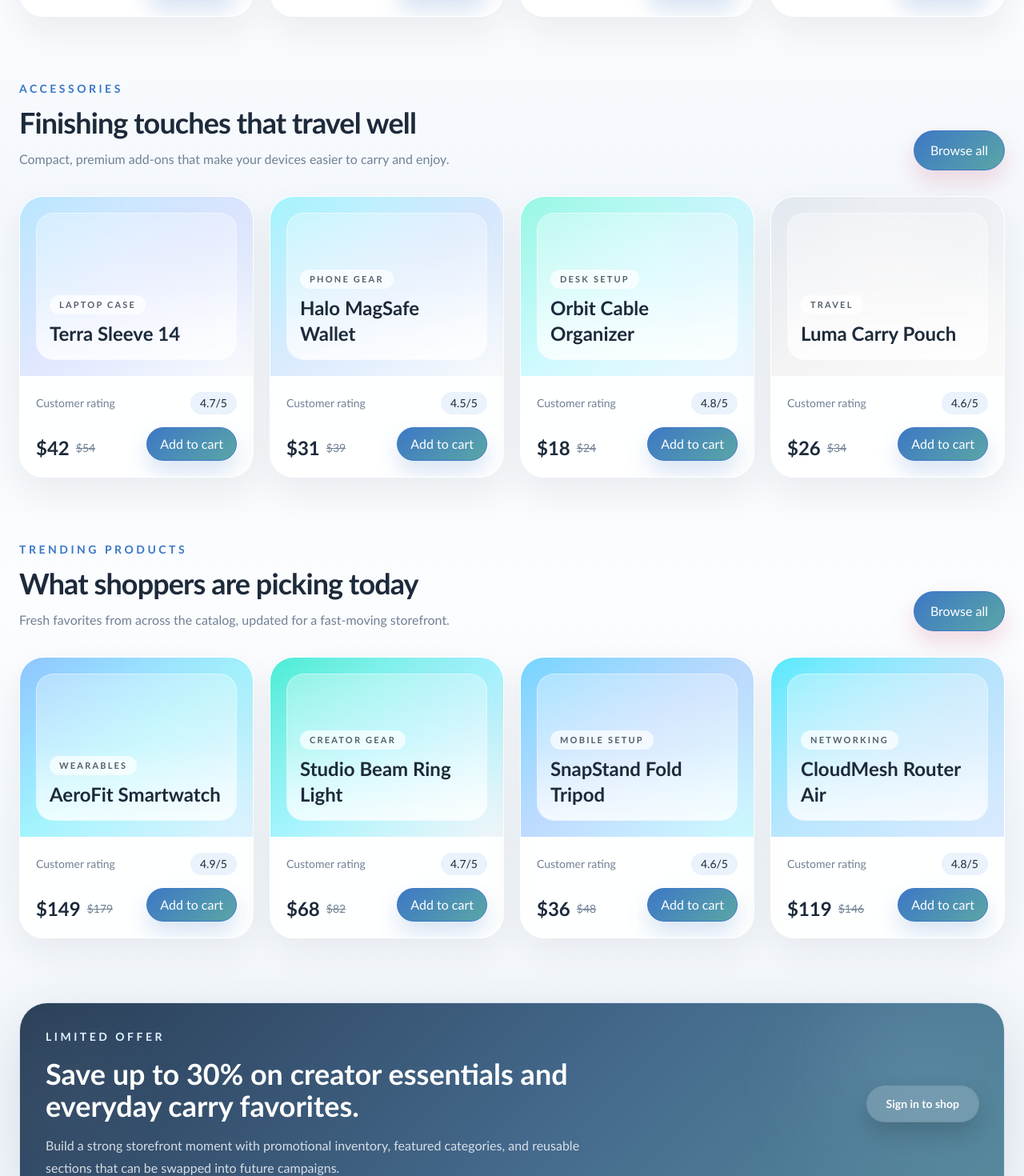
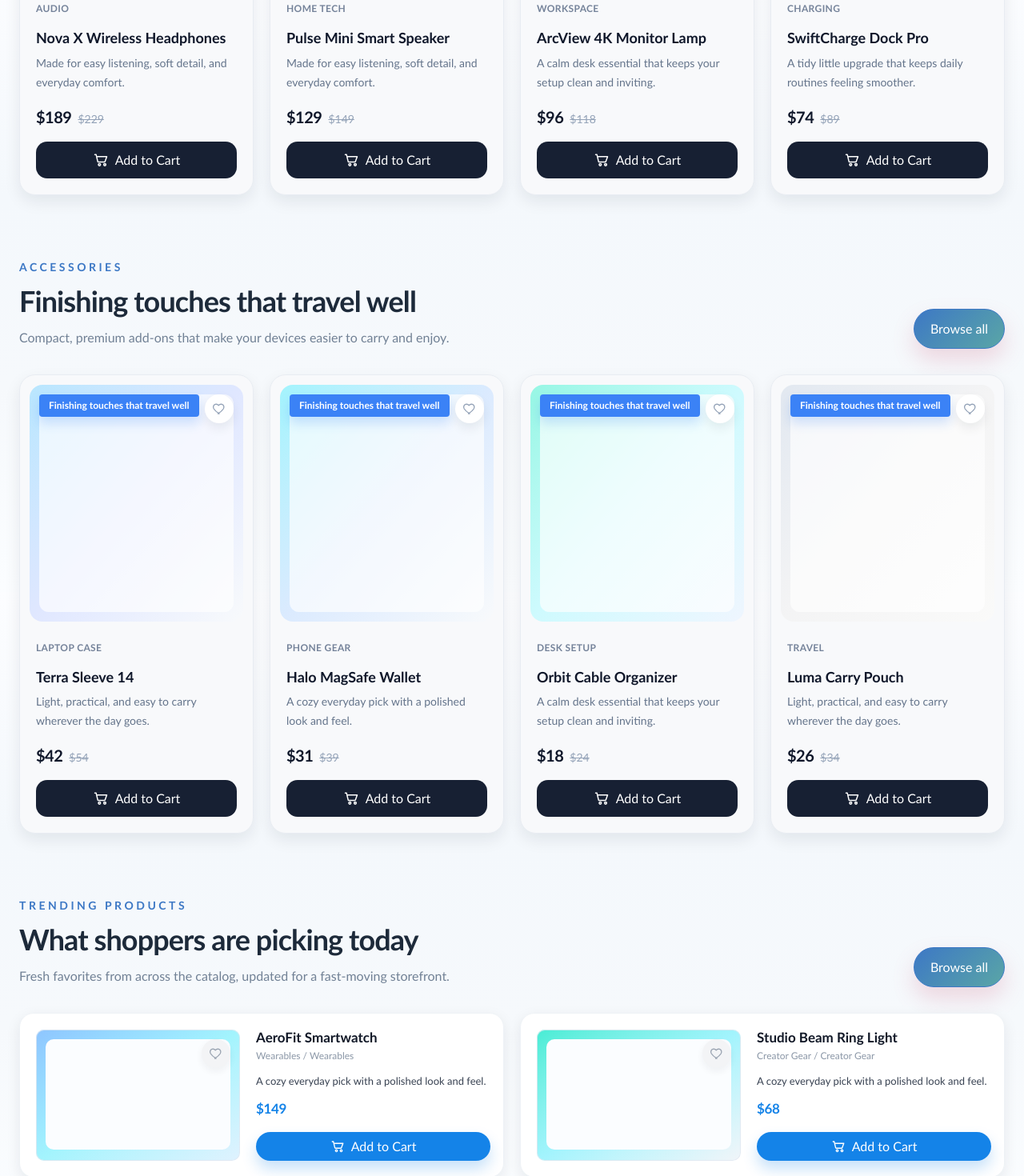
Before and after one commit to Aniksaha-ui/ecovani-revamp-frontend, a React (Vite) app: page / in a window 1280 px wide. Shown: the part 1660-3130 px from the top of the page at 80% size. Built offline with nearby package versions, Linux system fonts and the light colour scheme; no server answers.

Commit message:
product card & product section updated

```diff
--- a/src/features/home/api/homeApi.js
+++ b/src/features/home/api/homeApi.js
@@ -14,36 +14,6 @@ const HOME_ENDPOINTS = {
   categories: import.meta.env.VITE_HOME_CATEGORIES_ENDPOINT || 'users/categories',
   products: import.meta.env.VITE_HOME_PRODUCTS_ENDPOINT || 'users/products',
 }
-
-const HOME_COLLECTION_SEARCHES = [
-  {
-    id: 'electronics',
-    search: 'Electronics',
-    eyebrow: 'Electronics',
-    title: 'Smart upgrades for home and work',
-    description:
-      'Performance-first picks built to streamline your desk, studio, and commute.',
-    fallback: fallbackProductCollections[0],
-  },
-  {
-    id: 'accessories',
-    search: 'Accessories',
-    eyebrow: 'Accessories',
-    title: 'Finishing touches that travel well',
-    description:
-      'Compact, premium add-ons that make your devices easier to carry and enjoy.',
-    fallback: fallbackProductCollections[1],
-  },
-  {
-    id: 'trending',
-    search: 'Trending',
-    eyebrow: 'Trending Products',
-    title: 'What shoppers are picking today',
-    description:
-      'Fresh favorites from across the catalog, updated for a fast-moving storefront.',
-    fallback: fallbackProductCollections[2],
-  },
-]
 
 const cardAccents = [
   'from-sky-300 via-cyan-200 to-blue-50',
@@ -211,20 +181,78 @@ function normalizeCategory(item, index) {
   }
 }
 
-function normalizeCollection(config, products) {
-  return {
-    id: config.id,
-    eyebrow: config.eyebrow,
-    title: config.title,
-    description: config.description,
-    products: (products.length ? products : config.fallback.products).slice(0, 4),
+function titleCaseWords(value) {
+  return String(value)
+    .split(' ')
+    .filter(Boolean)
+    .map((word) => word.charAt(0).toUpperCase() + word.slice(1))
+    .join(' ')
+}
+
+function formatSectionLabel(sectionName) {
+  const normalized = String(sectionName || 'featured_products')
+    .replace(/[_-]+/g, ' ')
+    .trim()
+
+  if (!normalized) {
+    return 'Featured Products'
   }
+
+  if (normalized.toLowerCase() === 'trand product') {
+    return 'Trending Products'
+  }
+
+  return titleCaseWords(normalized)
+}
+
+function buildSectionDescription(sectionLabel, products) {
+  const categories = [...new Set(products.map((product) => product.subcategory || product.category))]
+    .filter(Boolean)
+    .slice(0, 2)
+
+  if (categories.length === 2) {
+    return `Browse ${categories[0].toLowerCase()} and ${categories[1].toLowerCase()} picks from the ${sectionLabel.toLowerCase()} collection.`
+  }
+
+  if (categories.length === 1) {
+    return `Browse curated ${categories[0].toLowerCase()} picks from the ${sectionLabel.toLowerCase()} collection.`
+  }
+
+  return `Browse curated picks from the ${sectionLabel.toLowerCase()} collection.`
+}
+
+function buildCollectionsFromSections(products) {
+  const sectionMap = new Map()
+
+  products.forEach((product) => {
+    const sectionName = product.sectionName || 'featured_products'
+
+    if (!sectionMap.has(sectionName)) {
+      sectionMap.set(sectionName, [])
+    }
+
+    sectionMap.get(sectionName).push(product)
+  })
+
+  return [...sectionMap.entries()].map(([sectionName, items]) => {
+    const sectionLabel = formatSectionLabel(sectionName)
+
+    return {
+      id: slugify(sectionName, `section-${sectionMap.size}`),
+      eyebrow: sectionLabel,
+      title: sectionLabel,
+      description: buildSectionDescription(sectionLabel, items),
+      products: items.slice(0, 8),
+    }
+  })
 }
 
 function normalizeProduct(item, index) {
   const name = readValue(item, ['name', 'title', 'product_name'], `Product ${index + 1}`)
   const basePrice = readValue(item, ['price', 'sale_price', 'discount_price'], 0)
-  const oldPrice = readValue(item, ['old_price', 'regular_price', 'price'], 0)
+  const oldPrice = readValue(item, ['old_price', 'regular_price'], 0)
+  const discountType = readValue(item, ['discount_type'], '')
+  const discountValue = Number(readValue(item, ['discount_value'], 0))
   const imagePath = readValue(
     item,
     [
@@ -245,6 +273,25 @@ function normalizeProduct(item, index) {
   )
   const image = extractProductImage(item)
   const rating = Number(readValue(item, ['rating', 'avg_rating', 'average_rating'], 4.7))
+  const stockQuantity = Number(readValue(item, ['stock_quantity', 'quantity', 'stock'], 0))
+  const normalizedPrice = Number(basePrice)
+  const derivedOriginalPrice = (() => {
+    const explicitOriginal = Number(oldPrice)
+
+    if (explicitOriginal > normalizedPrice) {
+      return explicitOriginal
+    }
+
+    if (discountType === 'percentage' && discountValue > 0 && normalizedPrice > 0) {
+      return normalizedPrice / (1 - discountValue / 100)
+    }
+
+    if (discountType === 'amount' && discountValue > 0 && normalizedPrice > 0) {
+      return normalizedPrice + discountValue
+    }
+
+    return 0
+  })()
 
   return {
     id: readValue(item, ['id', 'product_id', 'slug'], slugify(name, `product-${index + 1}`)),
@@ -254,8 +301,22 @@ function normalizeProduct(item, index) {
       ['category.name', 'category.title', 'category_name'],
       'General',
     ),
+    subcategory: readValue(
+      item,
+      ['subcategory.name', 'subcategory.title', 'subcategory_name'],
+      '',
+    ),
+    description: readValue(
+      item,
+      ['description', 'short_description', 'details'],
+      '',
+    ),
+    sectionName: readValue(item, ['section_name', 'section', 'section_title'], ''),
     price: formatPrice(basePrice) || '$0',
-    originalPrice: formatPrice(oldPrice),
+    originalPrice: formatPrice(derivedOriginalPrice),
+    discountType,
+    discountValue,
+    stockQuantity,
     rating: rating.toFixed(1),
     accent: cardAccents[index % cardAccents.length],
     imagePath,
@@ -292,6 +353,14 @@ function deriveSlidesFromProducts(products) {
 }
 
 function buildCollections(products) {
+  const sectionCollections = buildCollectionsFromSections(
+    products.filter((product) => product.sectionName),
+  )
+
+  if (sectionCollections.length) {
+    return sectionCollections
+  }
+
   const electronics = products.filter((product) =>
     ['electronics', 'audio', 'home tech', 'workspace', 'charging', 'networking', 'wearables']
       .some((keyword) => product.category.toLowerCase().includes(keyword)),
@@ -361,33 +430,8 @@ export async function fetchHomePageData() {
     ? categoriesData.slice(0, 3).map(normalizeCategory)
     : fallbackCategories
 
-  const searchedCollectionResults = await Promise.allSettled(
-    HOME_COLLECTION_SEARCHES.map((collection) =>
-      requestEndpoint(HOME_ENDPOINTS.products, {
-        params: {
-          search: collection.search,
-        },
-      }),
-    ),
-  )
-
-  const collectionsFromSearchApi = searchedCollectionResults
-    .map((result, index) => {
-      if (result.status !== 'fulfilled') {
-        return null
-      }
-
-      return normalizeCollection(
-        HOME_COLLECTION_SEARCHES[index],
-        result.value.map(normalizeProduct),
-      )
-    })
-    .filter(Boolean)
-
   const normalizedSlides = deriveSlidesFromProducts(normalizedProducts)
-  const normalizedCollections = collectionsFromSearchApi.length
-    ? collectionsFromSearchApi
-    : buildCollections(normalizedProducts)
+  const normalizedCollections = buildCollections(normalizedProducts)
 
   return {
     slides: normalizedSlides,
@@ -399,7 +443,6 @@ export async function fetchHomePageData() {
     sourceErrors: {
       categories: categoryResult.status === 'rejected',
       products: productResult.status === 'rejected',
-      searchedCollections: searchedCollectionResults.some((result) => result.status === 'rejected'),
     },
   }
 }
--- a/src/features/home/components/ProductShowcaseSection.jsx
+++ b/src/features/home/components/ProductShowcaseSection.jsx
@@ -1,7 +1,10 @@
 import ProductGrid from '../../../shared/components/ProductGrid'
 import SectionHeader from '../../../shared/components/SectionHeader'
 
-function ProductShowcaseSection({ eyebrow, title, description, products }) {
+function ProductShowcaseSection({ sectionId, eyebrow, title, description, products }) {
+  const isTrendingSection =
+    String(sectionId || '').includes('trend') || String(title || '').toLowerCase().includes('trend')
+
   return (
     <section className="mx-auto max-w-7xl px-4 py-8 md:px-6 lg:py-10">
       <SectionHeader
@@ -10,7 +13,11 @@ function ProductShowcaseSection({ eyebrow, title, description, products }) {
         description={description}
         actionLabel="Browse all"
       />
-      <ProductGrid products={products} />
+      <ProductGrid
+        products={products}
+        variant={isTrendingSection ? 'trending' : 'default'}
+        sectionLabel={title}
+      />
     </section>
   )
 }
--- a/src/features/home/pages/HomePage.jsx
+++ b/src/features/home/pages/HomePage.jsx
@@ -31,6 +31,7 @@ function HomePage() {
       {data.collections.map((collection) => (
         <ProductShowcaseSection
           key={collection.id}
+          sectionId={collection.id}
           eyebrow={collection.eyebrow}
           title={collection.title}
           description={collection.description}
--- a/src/shared/components/ProductCard.jsx
+++ b/src/shared/components/ProductCard.jsx
@@ -22,56 +22,211 @@ function resolveProductImage(image) {
   return `${normalizedBase}${String(image).replace(/^\/+/, '')}`
 }
 
-function ProductCard({ product }) {
+function getProductMood(product) {
+  if (product.description) {
+    return product.description
+  }
+
+  const category = String(product.category || '').toLowerCase()
+  const name = String(product.name || '').toLowerCase()
+
+  if (category.includes('audio') || name.includes('headphone') || name.includes('speaker')) {
+    return 'Made for easy listening, soft detail, and everyday comfort.'
+  }
+
+  if (category.includes('workspace') || category.includes('desk') || name.includes('lamp')) {
+    return 'A calm desk essential that keeps your setup clean and inviting.'
+  }
+
+  if (category.includes('travel') || category.includes('case') || category.includes('pouch')) {
+    return 'Light, practical, and easy to carry wherever the day goes.'
+  }
+
+  if (category.includes('charging') || category.includes('tech') || category.includes('network')) {
+    return 'A tidy little upgrade that keeps daily routines feeling smoother.'
+  }
+
+  return 'A cozy everyday pick with a polished look and feel.'
+}
+
+function CartIcon({ className = 'h-5 w-5' }) {
+  return (
+    <svg viewBox="0 0 24 24" fill="none" stroke="currentColor" strokeWidth="1.8" className={className}>
+      <path strokeLinecap="round" strokeLinejoin="round" d="M3 4h2l2.4 10.2a1 1 0 0 0 1 .8h8.9a1 1 0 0 0 1-.7L21 7H7.2" />
+      <circle cx="10" cy="19" r="1.6" />
+      <circle cx="18" cy="19" r="1.6" />
+    </svg>
+  )
+}
+
+function HeartIcon({ className = 'h-5 w-5' }) {
+  return (
+    <svg viewBox="0 0 24 24" fill="none" stroke="currentColor" strokeWidth="1.8" className={className}>
+      <path
+        strokeLinecap="round"
+        strokeLinejoin="round"
+        d="M12 20.2s-6.7-4.4-9-8.2C1.4 9.2 2.1 5.8 5.4 4.6c2-.7 4.2 0 5.6 1.7 1.4-1.7 3.6-2.4 5.6-1.7 3.3 1.2 4 4.6 2.4 7.4-2.3 3.8-9 8.2-9 8.2Z"
+      />
+    </svg>
+  )
+}
+
+function buildMetaLabel(product) {
+  if (product.subcategory) {
+    return `${product.category} • ${product.subcategory}`
+  }
+
+  return product.category
+}
+
+function ProductCard({ product, variant = 'default', sectionLabel = '' }) {
   const productImage = resolveProductImage(product.imagePath || product.image)
+  const productMood = getProductMood(product)
+  const accent = product.accent || 'from-sky-300 via-cyan-200 to-blue-50'
+  const metaLabel = buildMetaLabel(product)
+  const badgeLabel = sectionLabel || 'New Arrival'
+  const isTrending = variant === 'trending'
+  const discountBadge =
+    product.discountType === 'percentage' && Number(product.discountValue) > 0
+      ? `-${Number(product.discountValue)}%`
+      : ''
+
+  if (isTrending) {
+    return (
+      <article className="group rounded-[18px] border border-[#eef2f6] bg-white p-4 shadow-[0_6px_18px_rgba(15,23,42,0.08)] transition duration-300 hover:-translate-y-0.5 hover:shadow-[0_14px_28px_rgba(15,23,42,0.12)]">
+        <div className="flex items-stretch gap-4">
+          <div className={`relative w-[46%] min-w-[145px] overflow-hidden rounded-[14px] border-4 border-white bg-gradient-to-br ${accent} p-3 shadow-[inset_0_0_0_1px_rgba(226,232,240,0.8)]`}>
+            <div className="absolute right-3 top-3">
+              {discountBadge ? (
+                <span className="inline-flex h-11 w-11 items-center justify-center rounded-full bg-[#ff6557] text-center text-[10px] font-bold leading-[1.05] text-white shadow-[0_8px_16px_rgba(255,101,87,0.28)]">
+                  {Number(product.discountValue)}%
+                  <br />
+                  OFF
+                </span>
+              ) : (
+                <span className="inline-flex h-9 w-9 items-center justify-center rounded-full bg-[#f3f4f6] text-[#9aa4b2] shadow-[0_4px_10px_rgba(29,42,58,0.06)]">
+                  <HeartIcon className="h-4.5 w-4.5" />
+                </span>
+              )}
+            </div>
+            {productImage ? (
+              <img
+                src={productImage}
+                alt={product.name}
+                className="h-[138px] w-full rounded-[10px] object-contain bg-[#fbfdff] p-2 transition duration-500 group-hover:scale-[1.03]"
+              />
+            ) : (
+              <div className="h-[138px] w-full rounded-[10px] bg-[#fbfdff]" />
+            )}
+          </div>
+
+          <div className="flex min-w-0 flex-1 flex-col justify-between py-1">
+            <div>
+              <h3 className="truncate text-[17px] leading-[1.2] font-semibold text-[#111827]">
+                {product.name}
+              </h3>
+              <p className="mt-1 text-[12px] text-[#8b97a7]">
+                {product.category} / {product.subcategory || product.category}
+              </p>
+              <p className="mt-3 text-[13px] leading-5 text-[#374151]">
+                {productMood}
+              </p>
+              <p className="mt-3 text-[17px] font-bold tracking-tight text-[#1483e8]">
+                {product.price}
+              </p>
+            </div>
+
+            <button
+              type="button"
+              className="mt-4 inline-flex h-9 w-full items-center justify-center gap-2 rounded-full bg-[#1483e8] px-4 text-[13px] font-medium text-white shadow-[0_10px_18px_rgba(20,131,232,0.24)] transition hover:-translate-y-0.5"
+            >
+              <CartIcon className="h-4.5 w-4.5" />
+              Add to Cart
+            </button>
+          </div>
+        </div>
+      </article>
+    )
+  }
 
   return (
-    <article className="group relative overflow-hidden rounded-[1.9rem] border border-white/70 bg-white/88 shadow-[0_18px_44px_rgba(29,42,58,0.07)] transition duration-300 hover:-translate-y-1.5 hover:shadow-[0_28px_70px_rgba(61,120,197,0.13)]">
-      <div className="absolute right-0 top-0 h-24 w-24 rounded-full bg-[var(--color-gold)]/20 blur-2xl transition duration-300 group-hover:scale-125" />
-      <div className={`h-56 bg-gradient-to-br ${product.accent} p-5`}>
-        <div className="relative flex h-full items-end overflow-hidden rounded-[1.35rem] border border-white/45 bg-white/32 p-4 backdrop-blur-sm">
+    <article className="group overflow-hidden rounded-[20px] border border-[#e8ecf2] bg-[#f8f9fb] p-3 shadow-[0_8px_20px_rgba(15,23,42,0.08)] transition duration-300 hover:-translate-y-0.5 hover:shadow-[0_16px_28px_rgba(15,23,42,0.12)]">
+      <div className={`relative overflow-hidden rounded-[16px] bg-gradient-to-br ${accent} p-3`}>
+        <div className="absolute left-3 top-3 z-20">
+          <span className="inline-flex h-7 items-center rounded-[4px] bg-[#3b82f6] px-3 text-[12px] font-bold text-white shadow-[0_8px_14px_rgba(59,130,246,0.22)]">
+            {badgeLabel}
+          </span>
+        </div>
+        <div className="absolute right-3 top-3 z-20">
+          <button
+            type="button"
+            aria-label={`Save ${product.name}`}
+            className="inline-flex h-9 w-9 items-center justify-center rounded-full bg-white text-[#94a3b8] shadow-[0_6px_14px_rgba(15,23,42,0.08)] transition hover:text-[var(--color-accent)]"
+          >
+            <HeartIcon className="h-4.5 w-4.5" />
+          </button>
+        </div>
+
+        {discountBadge ? (
+          <div className="absolute bottom-[-2px] left-3 z-20">
+            <span className="inline-flex h-7 items-center rounded-[4px] bg-[linear-gradient(135deg,#ff815c,#ff5d5d)] px-2.5 text-[12px] font-bold text-white shadow-[0_8px_14px_rgba(255,99,92,0.26)]">
+              {discountBadge}
+            </span>
+          </div>
+        ) : null}
+
+        <div className="relative overflow-hidden rounded-[12px] bg-white/20">
           {productImage ? (
             <img
               src={productImage}
               alt={product.name}
-              className="absolute inset-0 h-full w-full object-cover"
+              className="h-[272px] w-full object-cover transition duration-500 group-hover:scale-[1.03]"
             />
-          ) : null}
-          <div className="absolute inset-0 bg-gradient-to-t from-white/72 via-white/18 to-transparent" />
-          <div className="relative z-10 space-y-2">
-            <span className="inline-flex rounded-full bg-white/70 px-3 py-1 text-[11px] font-semibold uppercase tracking-[0.2em] text-[var(--color-heading)]/75">
-              {product.category}
-            </span>
-            <h3 className="relative text-2xl font-semibold text-[var(--color-heading)]">
-              {product.name}
-            </h3>
-          </div>
+          ) : (
+            <div className="h-[272px] w-full bg-white/60" />
+          )}
         </div>
       </div>
 
-      <div className="space-y-4 p-5">
-        <div className="flex items-center justify-between text-sm text-[var(--color-copy-soft)]">
-          <span>Customer rating</span>
-          <span className="rounded-full bg-[var(--color-accent-soft)] px-3 py-1 font-medium text-[var(--color-heading)]">
-            {product.rating}/5
-          </span>
+      <div className="space-y-4 px-2 pb-2 pt-6">
+        <div className="flex items-center justify-between gap-3">
+          <p className="text-[12px] font-semibold uppercase tracking-[0.03em] text-[#75839a]">
+            {metaLabel}
+          </p>
+          {product.stockQuantity > 0 ? (
+            <span className="inline-flex rounded-full bg-[#ecf9ef] px-3 py-1 text-[12px] font-medium text-[#14a44d]">
+              In Stock
+            </span>
+          ) : null}
         </div>
-        <div className="flex items-end justify-between gap-3">
-          <div className="flex items-center gap-2">
-            <p className="text-2xl font-semibold text-[var(--color-heading)]">
-              {product.price}
-            </p>
-            <p className="text-sm text-[var(--color-copy-soft)] line-through">
+
+        <div className="space-y-2">
+          <h3 className="text-[18px] leading-[1.25] font-bold text-[#0f172a]">
+            {product.name}
+          </h3>
+          <p className="text-[14px] leading-6 text-[#64748b]">
+            {productMood}
+          </p>
+        </div>
+
+        <div className="flex items-end gap-2">
+          <p className="text-[18px] font-bold tracking-tight text-[#0f172a] sm:text-[20px]">
+            {product.price}
+          </p>
+          {product.originalPrice ? (
+            <p className="pb-[2px] text-[14px] text-[#94a3b8] line-through">
               {product.originalPrice}
             </p>
-          </div>
-          <button
-            type="button"
-            className="inline-flex items-center justify-center rounded-full border border-[var(--color-accent)] bg-[linear-gradient(135deg,_var(--color-accent),_var(--color-berry))] px-4 py-2 text-sm font-semibold text-white shadow-[0_14px_28px_rgba(61,120,197,0.2)] transition hover:-translate-y-0.5"
-          >
-            Add to cart
-          </button>
+          ) : null}
         </div>
+
+        <button
+          type="button"
+          className="inline-flex h-[46px] w-full items-center justify-center gap-2 rounded-[14px] bg-[#172033] px-4 text-[15px] font-semibold text-white transition hover:bg-[#0f1728]"
+        >
+          <CartIcon className="h-5 w-5" />
+          Add to Cart
+        </button>
       </div>
     </article>
   )
--- a/src/shared/components/ProductGrid.jsx
+++ b/src/shared/components/ProductGrid.jsx
@@ -1,10 +1,21 @@
 import ProductCard from './ProductCard'
 
-function ProductGrid({ products }) {
+function ProductGrid({ products, variant = 'default', sectionLabel = '' }) {
   return (
-    <div className="grid gap-5 md:grid-cols-2 xl:grid-cols-4">
+    <div
+      className={
+        variant === 'trending'
+          ? 'grid gap-5 md:grid-cols-2'
+          : 'grid gap-5 md:grid-cols-2 xl:grid-cols-4'
+      }
+    >
       {products.map((product) => (
-        <ProductCard key={product.id} product={product} />
+        <ProductCard
+          key={product.id}
+          product={product}
+          variant={variant}
+          sectionLabel={sectionLabel}
+        />
       ))}
     </div>
   )
```
